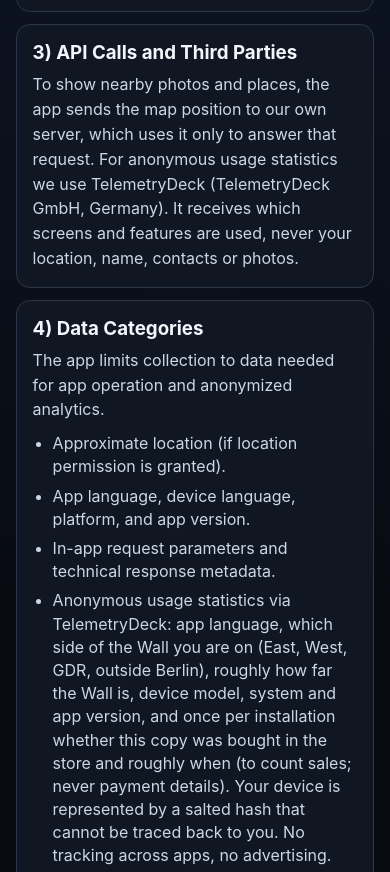
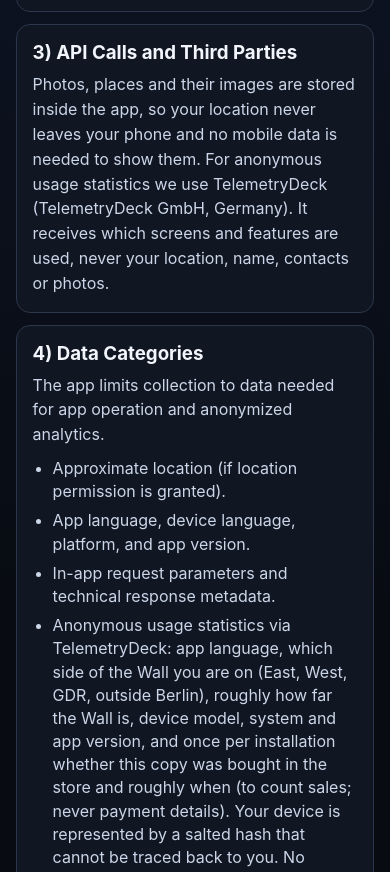
Before and after one commit to mgmemik/berlin-wall-explorer-web, a plain HTML site: page privacy/index.html in a window 390 px wide. Shown: the part 1178-2050 px from the top of the page. Drawn offline with Linux system fonts and the light colour scheme.

Commit message:
Privacy policy: content and location stay on the phone (app 1.2.8)
Co-Authored-By: Claude Opus 5.5 <noreply@anthropic.com>

```diff
--- a/assets/site.js
+++ b/assets/site.js
@@ -60,7 +60,7 @@ const t = {
     pp2List2: "Show nearby photos, museums, memorials, landmarks, and viewpoints.",
     pp2List3: "Persist language and basic app preferences and understand audience segments.",
     pp3Title: "3) API Calls and Third Parties",
-    pp3Body: "To show nearby photos and places, the app sends the map position to our own server, which uses it only to answer that request. For anonymous usage statistics we use TelemetryDeck (TelemetryDeck GmbH, Germany). It receives which screens and features are used, never your location, name, contacts or photos.",
+    pp3Body: "Photos, places and their images are stored inside the app, so your location never leaves your phone and no mobile data is needed to show them. For anonymous usage statistics we use TelemetryDeck (TelemetryDeck GmbH, Germany). It receives which screens and features are used, never your location, name, contacts or photos.",
     pp4Title: "4) Data Categories",
     pp4Body:
       "The app limits collection to data needed for app operation and anonymized analytics.",
@@ -141,7 +141,7 @@ const t = {
     pp2List2: "Yakındaki fotoğraf, müze, anıt, simge ve manzara noktalarını göstermek.",
     pp2List3: "Dil ve temel uygulama tercihlerini saklamak ve kitle segmentlerini anlamak.",
     pp3Title: "3) API Çağrıları ve Üçüncü Taraflar",
-    pp3Body: "Yakındaki fotoğrafları ve mekânları göstermek için uygulama harita konumunu kendi sunucumuza gönderir; sunucu bu bilgiyi yalnızca o isteği yanıtlamak için kullanır. Anonim kullanım istatistikleri için TelemetryDeck (TelemetryDeck GmbH, Almanya) kullanıyoruz. Ona yalnızca hangi ekranların ve özelliklerin kullanıldığı gider; konumun, adın, kişilerin ya da fotoğrafların asla gitmez.",
+    pp3Body: "Fotoğraflar, mekânlar ve görselleri uygulamanın içinde saklanır; konumun telefonundan hiç çıkmaz ve bunları göstermek için mobil veri gerekmez. Anonim kullanım istatistikleri için TelemetryDeck (TelemetryDeck GmbH, Almanya) kullanıyoruz. Ona yalnızca hangi ekranların ve özelliklerin kullanıldığı gider; konumun, adın, kişilerin ya da fotoğrafların asla gitmez.",
     pp4Title: "4) Veri Kategorileri",
     pp4Body:
       "Uygulama, yalnızca hizmetin çalışması ve anonim analitik için gerekli olan verileri toplar ve işler.",
--- a/privacy/index.html
+++ b/privacy/index.html
@@ -63,7 +63,7 @@
         <section class="privacy-block">
           <h3 data-i18n="pp3Title">3) API Calls and Third Parties</h3>
           <p data-i18n="pp3Body">
-            To show nearby photos and places, the app sends the map position to our own server, which uses it only to answer that request. For anonymous usage statistics we use TelemetryDeck (TelemetryDeck GmbH, Germany). It receives which screens and features are used, never your location, name, contacts or photos.
+            Photos, places and their images are stored inside the app, so your location never leaves your phone and no mobile data is needed to show them. For anonymous usage statistics we use TelemetryDeck (TelemetryDeck GmbH, Germany). It receives which screens and features are used, never your location, name, contacts or photos.
           </p>
         </section>
 
```
